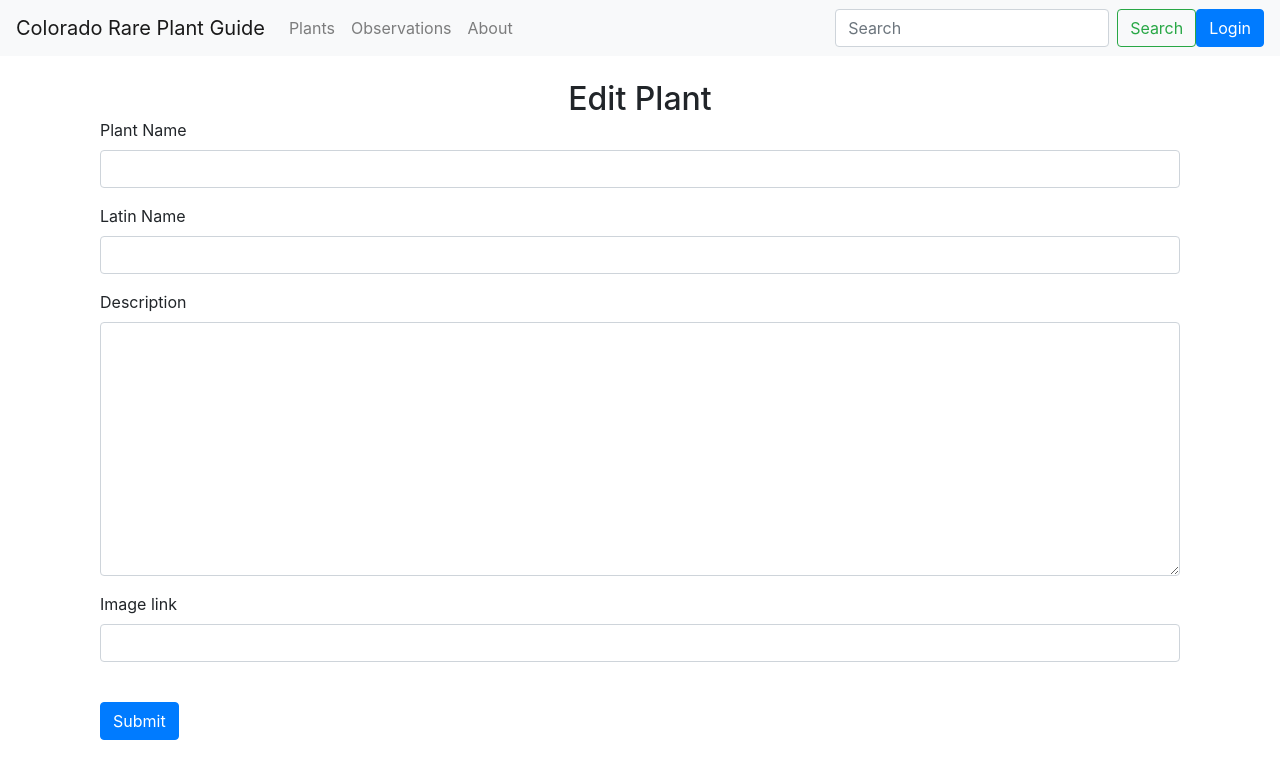
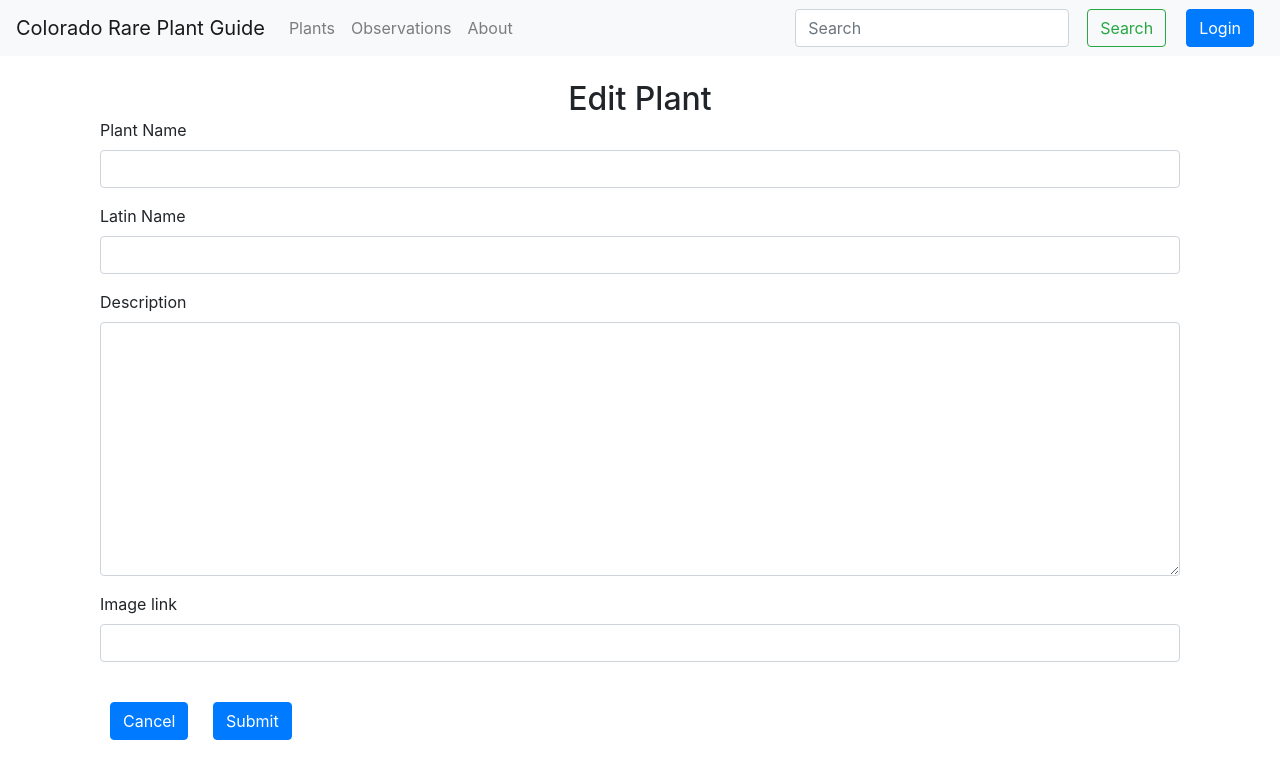
Before and after one commit to alexsandberg/plant-survey-app, a Python web app: template templates/forms/edit_plant.html in a window 1280 px wide. Shown: the top 779 px of the page. Run offline with Jinja, Linux system fonts and the light colour scheme; the template is opened without the code that fills it, so the values that code supplies are empty; some libraries are stand-ins or nearby versions.

Commit message:
Add cancel button to edit plant page. Add margin to all btn

```diff
--- a/static/css/main.css
+++ b/static/css/main.css
@@ -82,3 +82,8 @@ h1, h2 {
     margin-right: auto;
     width: auto;
 }
+
+.btn {
+    margin-left: 10px;
+    margin-right: 10px;
+}
--- a/templates/forms/edit_plant.html
+++ b/templates/forms/edit_plant.html
@@ -30,11 +30,8 @@
             </div>
             <div class="pull-right">
                 <br>
-                <div class="btn-group col-xs-12">
-                    <!-- <a href="/dashboard" class="btn btn-primary">Cancel</a> -->
-                    <button type="button" onclick="sendPatch()" class="btn btn-primary">Submit</button>
-                    <!-- <input type="button" class="btn btn-primary"></input> -->
-                </div>
+                <a href="/dashboard" class="btn btn-primary">Cancel</a>
+                <button type="button" onclick="sendPatch()" class="btn btn-primary">Submit</button>
             </div>
 
         </form>
```
